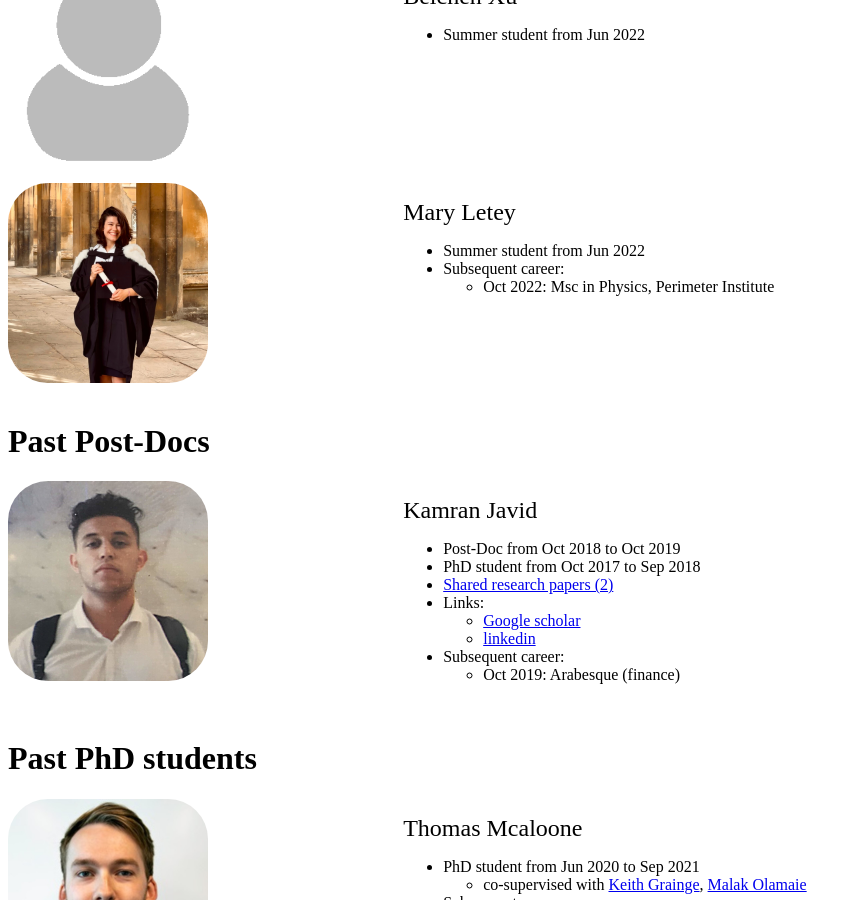
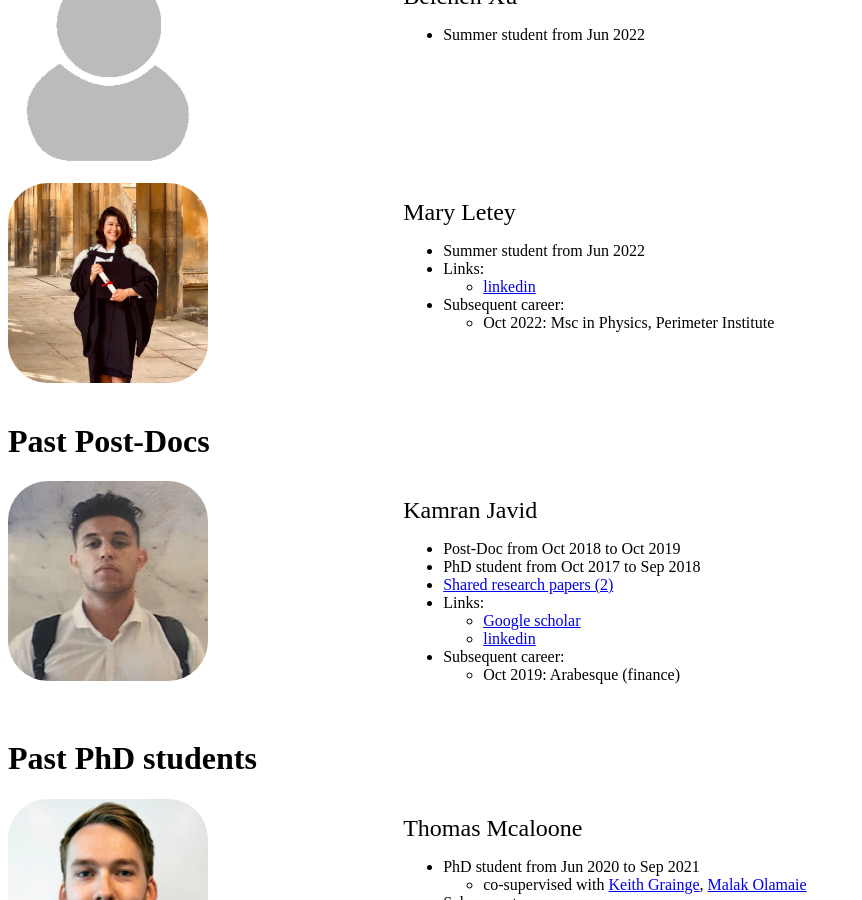
Before and after one commit to williamjameshandley/williamjameshandley.github.io, a Jekyll site: the page assets/students/students.html, which Jekyll copies as it is, in a window 1280 px wide and 900 px high, scrolled down 3208 px. Shown: the whole window, without its empty margins (0-862 px from the left). Built offline with Jekyll 4.4.1, drawn with Linux system fonts in a browser that asks for light colours.

Commit message:
Updated link

```diff
--- a/assets/students/students.html
+++ b/assets/students/students.html
@@ -333,6 +333,12 @@
       <p>
         <ul>
           <li>Summer student from Jun 2022</li>
+          <li>Links:</li>
+          <ul>
+            <li>
+              <a href="https://www.linkedin.com/in/maryletey">linkedin</a>
+            </li>
+          </ul>
           <li>Subsequent career:</li>
           <ul>
             <li>Oct 2022: Msc in Physics, Perimeter Institute</li>
--- a/assets/students/students.yaml
+++ b/assets/students/students.yaml
@@ -397,10 +397,10 @@
   email: mil26@cam.ac.uk
   original_image: images/originals/mary_letey.jpg
   image: images/mary_letey.jpg
+  links:
+  - <a href="https://www.linkedin.com/in/maryletey">linkedin</a>
   destination:
     2022-10-01: Msc in Physics, Perimeter Institute
-  links:
-    - <a href="https://www.linkedin.com/in/maryletey">linkedin</a>
 Mattia Varrone:
   summer:
     start: 2021-06-21
```
